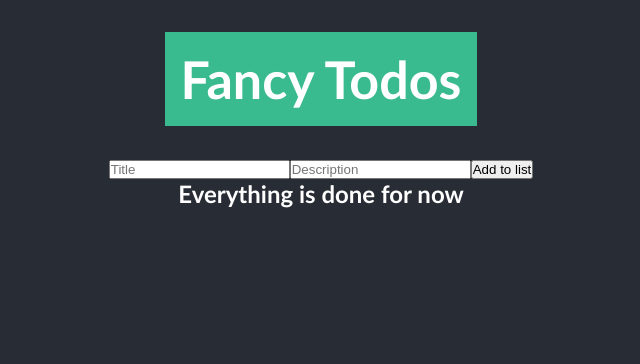
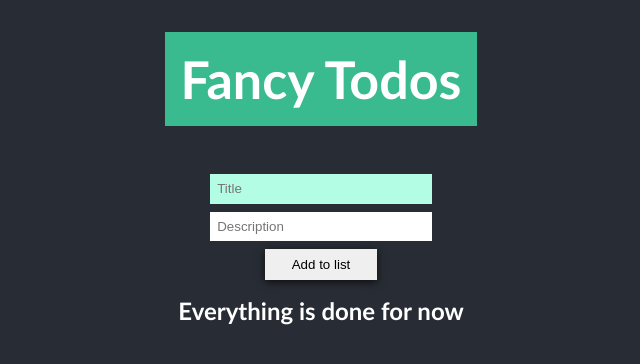
Before and after one commit to ic3Dragon/such-a-fancy-shopping-list, a React (Create React App) app: page / in a window 1280 px wide. Shown: the top 364 px of the page, without its empty margins (319-959 px from the left). Built offline with nearby package versions, Linux system fonts and the light colour scheme.

Commit message:
refactor TodoForm and add css

```diff
--- /dev/null
+++ b/src/components/TodoForm.css
@@ -0,0 +1,20 @@
+.todo-form {
+  padding: 1rem;
+  display: flex;
+  flex-direction: column;
+  gap: 0.5rem;
+  align-items: center;
+}
+
+.todo-form__input {
+ width: 30ch;
+ height: 4ch;
+ border-radius: 0;
+ border: none;
+ padding: 0 1ch;
+}
+
+.todo-form__input:focus, .todo-form__input:hover, .todo-form__input:active  {
+  outline: none;
+  background-color: rgb(180, 253, 229);
+}
--- a/src/components/TodoForm.tsx
+++ b/src/components/TodoForm.tsx
@@ -1,15 +1,21 @@
 import React from 'react'
+import './TodoForm.css';
+import { updateStorage } from '../App';
 import {todos} from '../utils/state';
 import {Todo} from '../utils/types';
 
-const TodoForm = () => {
+const createTodo = (title:string, desc:{ value: string; } | undefined):Todo => {
+  const now: string[] = new Date().toLocaleString('en-GB', { hour12: false }).split(',');
 
-  const createTodo = (title:string, desc:{ value: string; } | undefined):Todo => {
+  const date: string = now[0].trim();
+  const time: string= now[1].slice(1, 6);
+
   return {
     id: window.crypto.randomUUID(),
     title,
     description: desc ? desc.value : desc,
-      date: new Date(),
+    date,
+    time,
     done: false
   }
 }
@@ -22,20 +28,20 @@ const TodoForm = () => {
     desc?: {value: string}
   };
   const todoToAdd:Todo = createTodo(todoData.title.value, todoData.desc);
-    todos.value = [...todos.value, todoToAdd];
+  todos.value = [todoToAdd, ...todos.value];
+  updateStorage(todos.value);
   todoData.title.value = '';
   if(todoData.desc){
     todoData.desc.value = '';
   }
 }
 
-  return (
-    <form onSubmit={addTodoHandler}>
-      <input type="text" placeholder="Title" id="todoFormTitle" name="title" required/>
-      <input type="text" placeholder="Description" id="todoFormDesc" name="desc"/>
-      <button type="submit" >Add to list</button>
+const TodoForm = () => (
+  <form onSubmit={addTodoHandler} className="todo-form">
+    <input type="text" placeholder="Title" className="todo-form__input" id="todoFormTitle" name="title" autoFocus required/>
+    <input type="text" placeholder="Description" className="todo-form__input" id="todoFormDesc" name="desc"/>
+    <button type="submit" className="button todo-form__add-button">Add to list</button>
   </form>
-  )
-}
+);
 
 export default TodoForm
```
Lines whose indentation alone changed are shown as unchanged.
